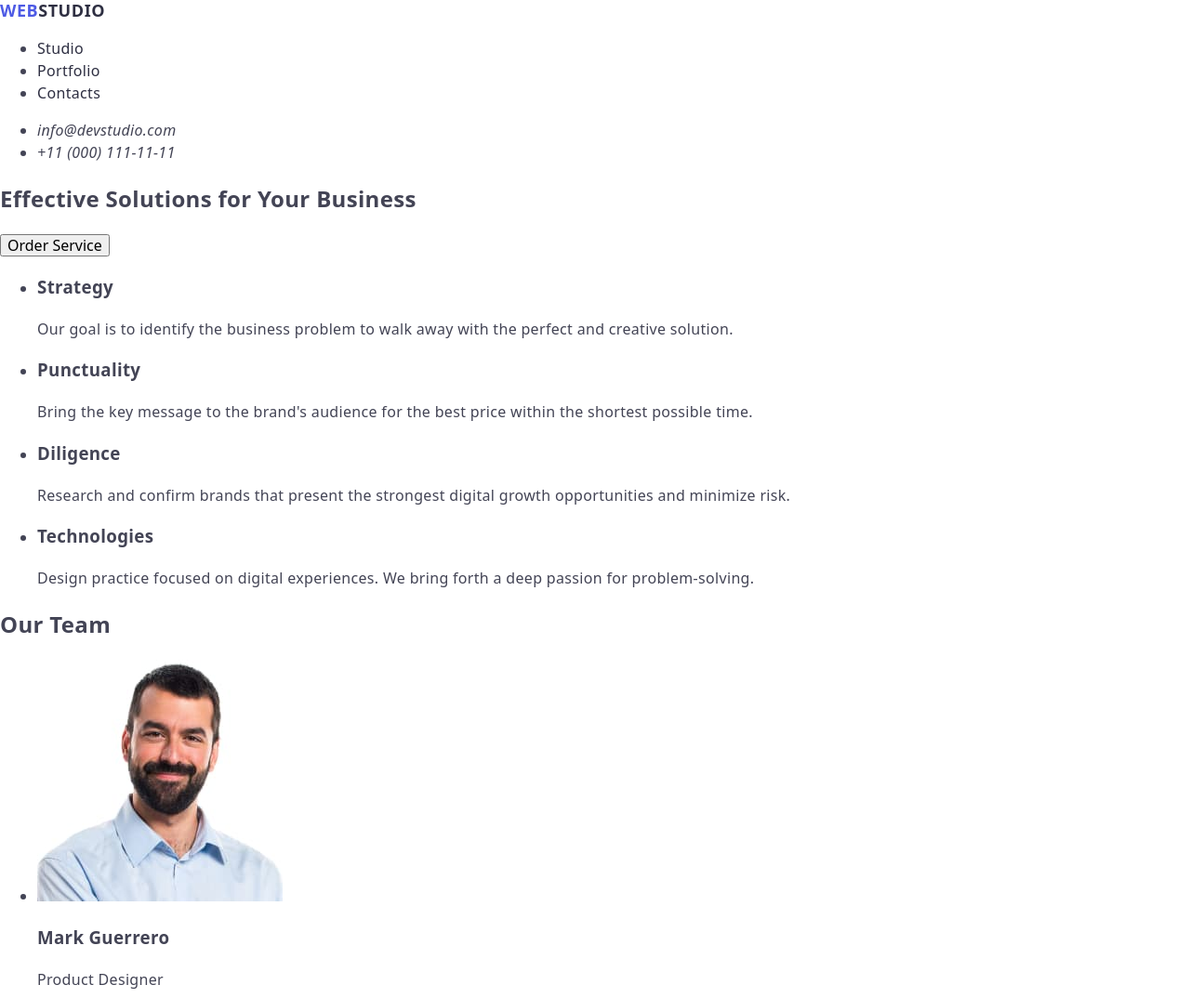
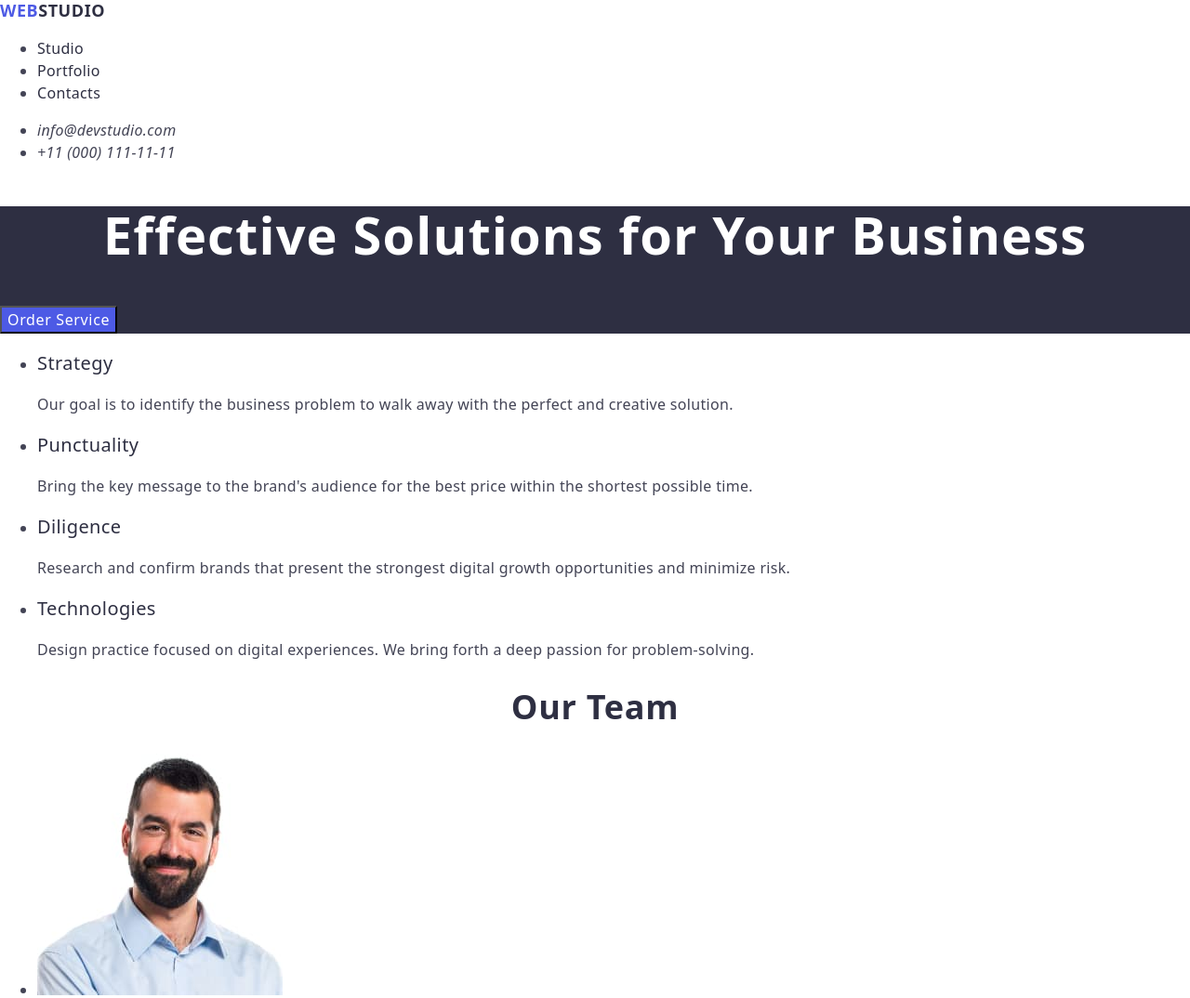
Before and after one commit to MaestroFidel/goit-markup-hw-02, a plain HTML site: page index.html in a window 1280 px wide. Shown: the top 1074 px of the page at 93% size. Drawn offline with nearby package versions, Linux system fonts and the light colour scheme.

Commit message:
project-example

```diff
--- a/css/styles.css
+++ b/css/styles.css
@@ -5,8 +5,10 @@ body {
   line-height: 1.5;
   letter-spacing: 0.02em;
   color: #434455;
+  background-color: #fff;
 }
 .logo {
+  cursor: pointer;
   font-weight: 700;
   font-size: 18px;
   line-height: 1.16667;
@@ -19,6 +21,7 @@ body {
   color: #2e2f42;
 }
 .navigator a {
+  cursor: pointer;
   text-decoration: none;
   font-weight: 500;
   font-size: 16px;
@@ -49,3 +52,42 @@ body {
 .adress a:active {
   color: #404bbf;
 }
+.hero {
+  background-color: #2e2f42;
+}
+.hero-header {
+  font-weight: 700;
+  font-size: 56px;
+  line-height: 1.07143;
+  letter-spacing: 0.02em;
+  text-align: center;
+  color: #fff;
+}
+.hero-button {
+  cursor: pointer;
+  background-color: #4d5ae5;
+  font-weight: 500;
+  font-size: 16px;
+  line-height: 1.5;
+  letter-spacing: 0.04em;
+  color: #fff;
+}
+h3 {
+  font-weight: 500;
+  font-size: 20px;
+  line-height: 1.2;
+  letter-spacing: 0.02em;
+  color: #2e2f42;
+}
+h2 {
+  font-weight: 700;
+  font-size: 36px;
+  line-height: 1.11111;
+  letter-spacing: 0.02em;
+  text-transform: capitalize;
+  text-align: center;
+  color: #2e2f42;
+}
+footer {
+  background-color: #2e2f42;
+}
--- a/index.html
+++ b/index.html
@@ -36,9 +36,9 @@
       </address>
     </header>
     <main>
-      <section>
-        <h1>Effective Solutions for Your Business</h1>
-        <button type="button">Order Service</button>
+      <section class="hero">
+        <h1 class="hero-header">Effective Solutions for Your Business</h1>
+        <button type="button" , class="hero-button">Order Service</button>
       </section>
       <section>
         <h2 hidden>section1</h2>
@@ -167,7 +167,7 @@
       </section>
     </main>
     <footer>
-      <a href="./index.html">WebStudio</a>
+      <a class="logo" href="./index.html">Web<span>Studio</span></a>
       <p>
         Increase the flow of customers and sales for your business with digital
         marketing & growth solutions.
```
